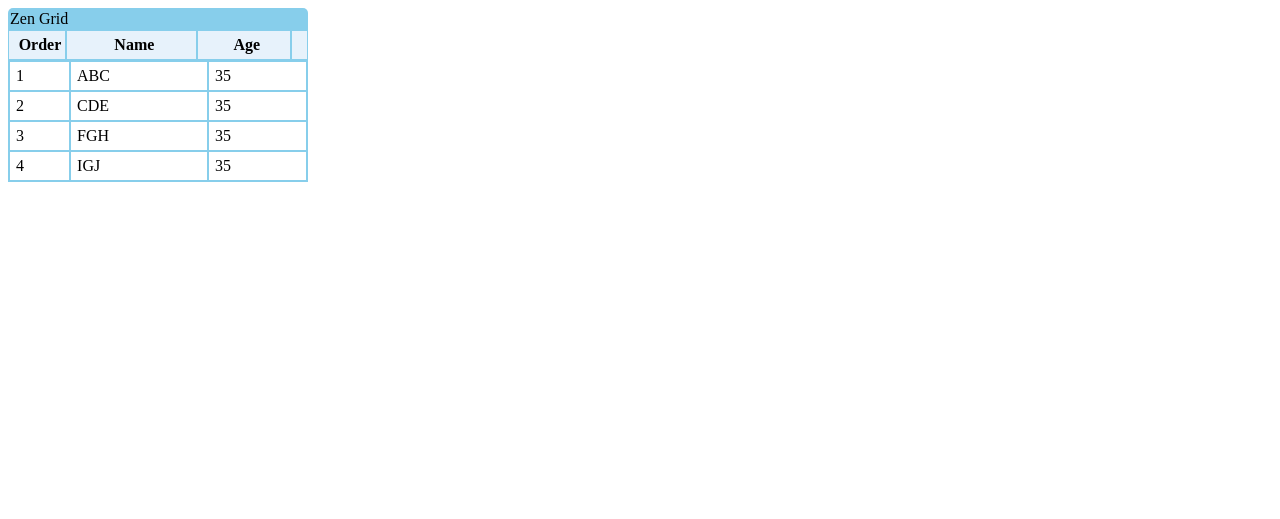
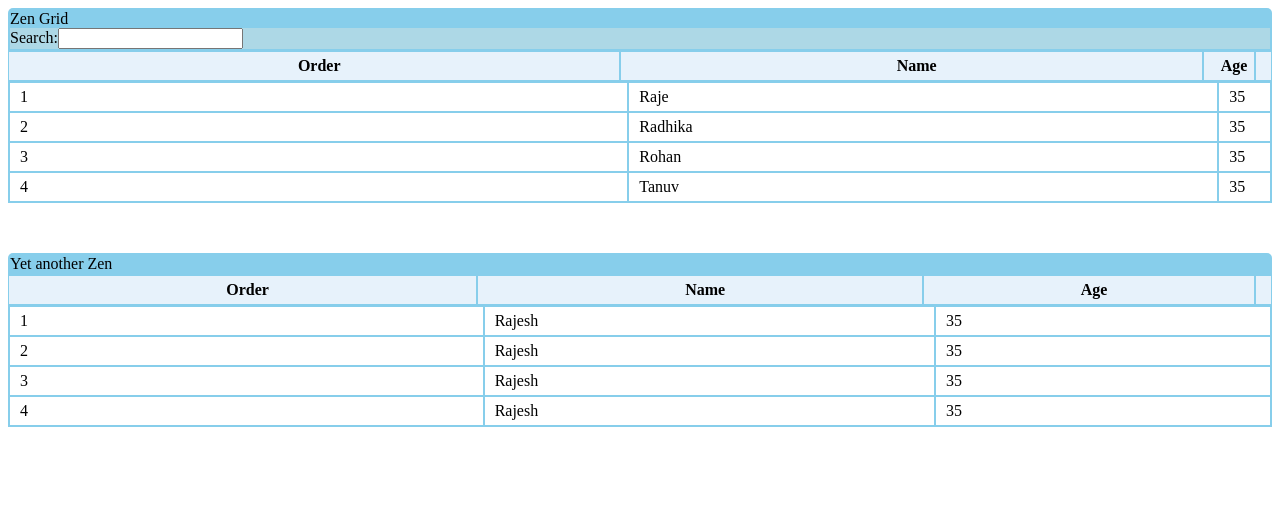
Before and after one commit to rajeshpillai/zengrid, a plain HTML site: page index.html in a window 1280 px wide. Drawn offline with nearby package versions, Linux system fonts and the light colour scheme.

Commit message:
added columnresizer, basic search

```diff
--- a/css/jquery.zengrid.css
+++ b/css/jquery.zengrid.css
@@ -33,14 +33,40 @@ padding-left:6px;
     border:1px solid skyblue;
   }
 
+
   .grid td, .header th {
       padding-top:5px;
       padding-bottom:5px;
+      padding-left:10px;
+      padding-right:0px;
   }
-
 
   .title-bar{
     background:skyblue;
     border-radius: 5px 5px 0px 0px;
     padding: 2px;
   }
+
+  /* the div inside of each th that will chagne size */
+.col-resizer {
+    background-color:transparent;
+    position:relative;
+    height:inherit;
+    background:transparent;
+}
+/* the handle on each th that will grab to resize */
+.col-handle {
+    height:100%;
+    width:20px;
+    background-color:transparent;
+    position:absolute;
+    right:-10px;
+    top:0px;
+    background:transparent;
+    cursor:e-resize;
+}
+  .search-bar{
+    padding:0;
+    margin:0;
+    background:lightblue;
+  }
--- a/index.html
+++ b/index.html
@@ -1,71 +1,70 @@
 <!DOCTYPE html>
 <html>
 <head>
+<link href="css/jquery.zengrid.css" rel="stylesheet" type="text/css" />
 <script class="jsbin" src="http://code.jquery.com/jquery-1.7.1.min.js"></script>
 <script src = "js/jquery.zengrid.js"></script>
+
 <meta charset=utf-8 />
 <title>jQuery Zen UI Suite</title>
-<!--[if IE]>
-  <script src="http://html5shiv.googlecode.com/svn/trunk/html5.js"></script>
-<![endif]-->
-<style>
-  article, aside, figure, footer, header, hgroup,
-  menu, nav, section { display: block; }
-
-  .gridContent {
-    margin:0;
-    padding:0;
-    height: 120px;
-    overflow:auto;
-    border:1px solid skyblue;
-  }
-
-  .grid{
-    width:100%;
-  }
-
-  .header, .grid{
-    border-spacing:0px;
-    border-collapse:none;
-    margin:0;
-    padding:0;
-
-    width:100%;
-    background:#fff;
-  }
-
-  .header {
-    background:#E7F2FB;
-  }
-
-  .header th, .grid td{
-    margin:0px;
-    padding:0px;
-    padding:0px;
-    padding-left:6px;
-    border:1px solid skyblue;
-  }
-
-  .grid td, .header th {
-      padding-top:5px;
-      padding-bottom:5px;
-  }
-
-
-	.title-bar{
-	background:skyblue;
-	border-radius: 5px 5px 0px 0px;
-	padding: 2px;
-	}
-
-</style>
 </head>
 <body>
   <div id = "debug"></div>
-  <table class="grid">
+  <div>
+  <table class="grid1">
       <thead>
           <tr>
-            <th data-width="50px">Order</th>
+            <th>Order</th>
+            <th>Name</th>
+            <th data-width="40px">Age</th>
+        </tr>
+    </thead>
+    <tbody>
+      <tr>
+        <td>1</td>
+        <td>Raje</td>
+        <td>35</td>
+      </tr>
+      <tr>
+        <td>2</td>
+        <td>Radhika</td>
+        <td>35</td>
+      </tr>
+      <tr>
+        <td>3</td>
+        <td>Rohan</td>
+        <td>35</td>
+      </tr>
+      <tr>
+        <td>4</td>
+        <td>Tanuv</td>
+        <td>35</td>
+      </tr>
+      <tr>
+        <td>5</td>
+        <td>Rajesh</td>
+        <td>35</td>
+      </tr>
+      <tr>
+        <td>6</td>
+        <td>Rajesh</td>
+        <td>35</td>
+      </tr>
+      <tr>
+        <td>7</td>
+        <td>Rajesh</td>
+        <td>35</td>
+      </tr>
+
+    </tbody>
+  </table>
+  </div>
+
+  <div style="margin-top:50px">
+  <table class="grid2" title="Yet another Zen">
+      <thead>
+          <tr>
+            <th>Order</th>
             <th>Name</th>
             <th>Age</th>
         </tr>
@@ -73,41 +72,42 @@
     <tbody>
       <tr>
         <td>1</td>
-        <td>ABC</td>
+        <td>Rajesh</td>
         <td>35</td>
       </tr>
       <tr>
         <td>2</td>
-        <td>CDE</td>
+        <td>Rajesh</td>
         <td>35</td>
       </tr>
       <tr>
         <td>3</td>
-        <td>FGH</td>
+        <td>Rajesh</td>
         <td>35</td>
       </tr>
       <tr>
         <td>4</td>
-        <td>IGJ</td>
+        <td>Rajesh</td>
         <td>35</td>
       </tr>
       <tr>
         <td>5</td>
-        <td>LMN</td>
+        <td>Rajesh</td>
         <td>35</td>
       </tr>
       <tr>
         <td>6</td>
-        <td>OPQ</td>
+        <td>Rajesh</td>
         <td>35</td>
       </tr>
       <tr>
         <td>7</td>
-        <td>RST</td>
+        <td>Rajesh</td>
         <td>35</td>
       </tr>
 
     </tbody>
   </table>
-</body>
+ </div>
+ </body>
 </html>
```
Also changed, not shown: js/jquery.zengrid.js. Lines whose indentation alone changed are shown as unchanged.
